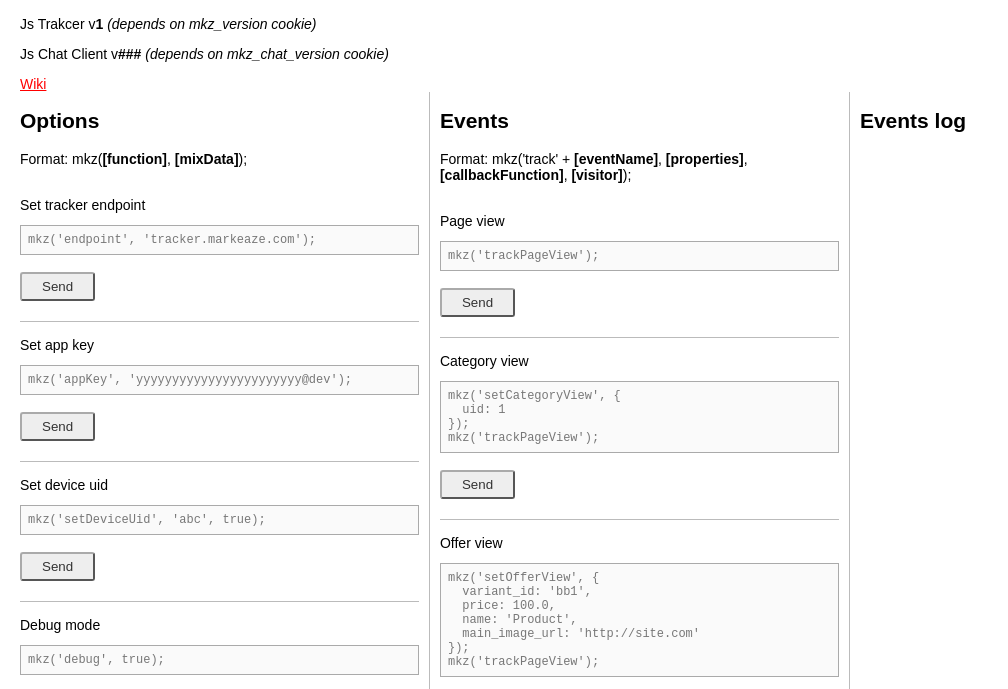
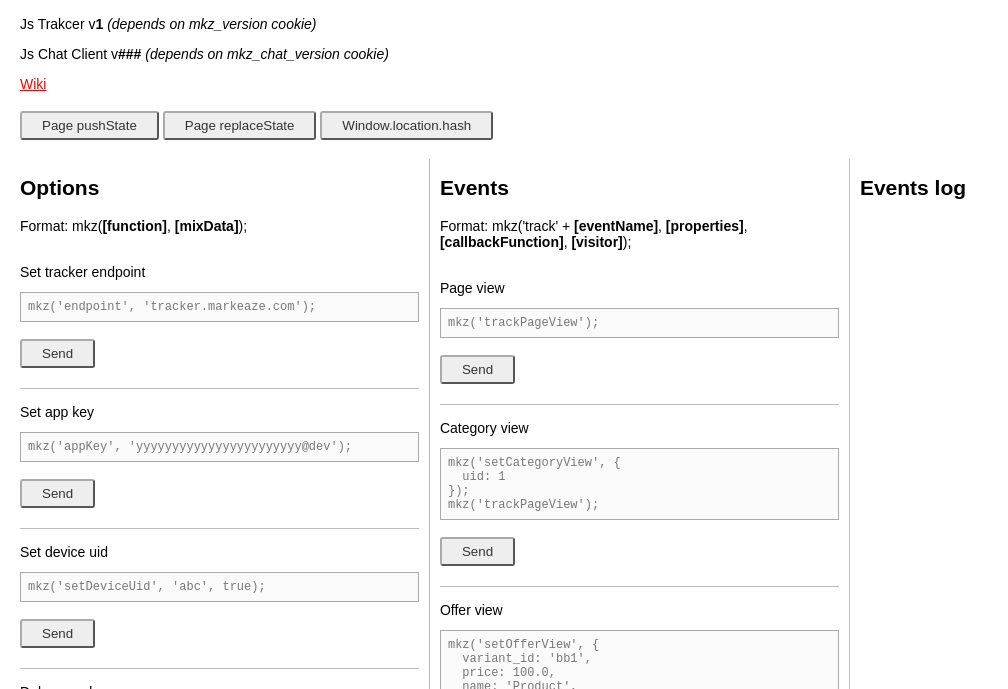
Before and after one commit to Convead/markeaze-js-tracker, a website: page index.html in a window 1280 px wide. Shown: the part 55-744 px from the top of the page, without its empty margins (0-1008 px from the left). Drawn offline with Linux system fonts and the light colour scheme; files whose address does not match are found by name.

Commit message:
Fix history state

```diff
--- a/assets/javascripts/app.js
+++ b/assets/javascripts/app.js
@@ -16,7 +16,10 @@
 import Liquid from './libs/liquid.min'
 import Validation from './libs/simpleValidation.coffee'
 import FormToObject from './libs/formToObject'
+import initHistoryState from './libs/historyState'
 import { default as store, commit as storeCommit } from './store'
+
+initHistoryState()
 
 export default {
   store: store,
--- /dev/null
+++ b/assets/javascripts/libs/historyState.js
@@ -0,0 +1,15 @@
+export default () => {
+  if (!window.history) return
+
+  window.history.pushState = ( f => function pushState() {
+    const ret = f.apply(this, arguments)
+    window.dispatchEvent(new Event('pushState'))
+    return ret
+  })(window.history.pushState)
+
+  window.history.replaceState = ( f => function replaceState() {
+    const ret = f.apply(this, arguments)
+    window.dispatchEvent(new Event('replaceState'))
+    return ret
+  })(window.history.replaceState)
+}
--- a/index.html
+++ b/index.html
@@ -149,6 +149,12 @@
     </p>
 
     <a href="https://github.com/Convead/markeaze-wiki/wiki/Web-Forms" target="_blank">Wiki</a>
+
+    <p>
+      <button onclick="history.pushState({page: Math.random()}, Math.random(), '?page='+Math.random())">Page pushState</button>
+      <button onclick="history.replaceState({page: Math.random()}, Math.random(), '?page='+Math.random())">Page replaceState</button>
+      <button onclick="window.location.hash = Math.random()">Window.location.hash</button>
+    </p>
 
     <div class="columns">
       <div class="coll">
```
Also changed, not shown: dist/mkz.js.
